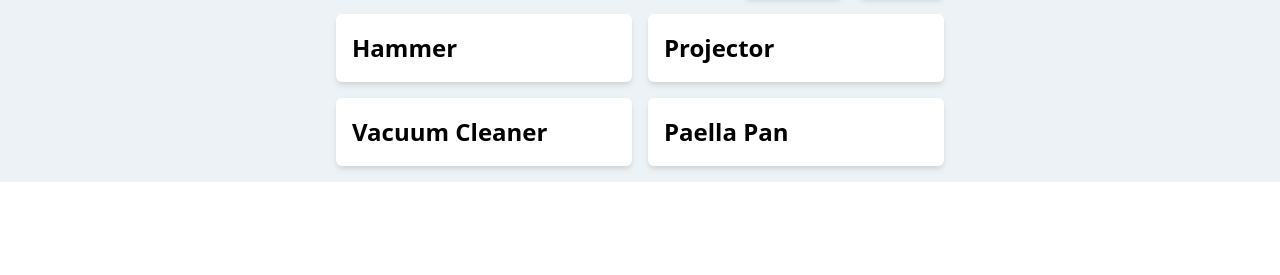
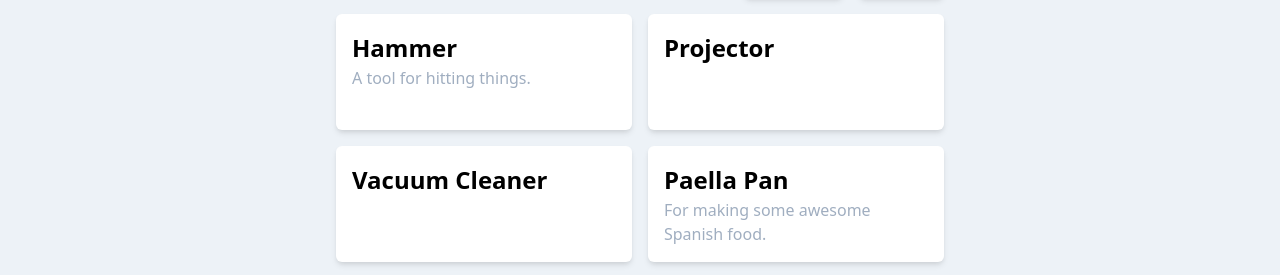
Before and after one commit to dillonfagan/willow, a Svelte app: page / in a window 1280 px wide. Shown: the part 740-1015 px from the top of the page. Before the commit the page ends 922 px from the top, so only its background shows below. Built offline with nearby package versions, Linux system fonts and the light colour scheme.

Commit message:
Add subtle prop to Text

```diff
--- a/src/App.svelte
+++ b/src/App.svelte
@@ -35,6 +35,7 @@
 				<Card>
 					<Container>
 						<Title>Hammer</Title>
+						<Text subtle>A tool for hitting things.</Text>
 					</Container>
 				</Card>
 				<Card>
@@ -50,6 +51,7 @@
 				<Card>
 					<Container>
 						<Title>Paella Pan</Title>
+						<Text subtle>For making some awesome Spanish food.</Text>
 					</Container>
 				</Card>
 			</Grid>
--- a/src/components/Text.svelte
+++ b/src/components/Text.svelte
@@ -1,3 +1,13 @@
-<div class="text-md text-gray-800">
+<script>
+    export let subtle = false;
+</script>
+
+<div class:subtle class="text-md text-gray-800">
     <slot />
 </div>
+
+<style>
+    div.subtle {
+        @apply text-gray-500;
+    }
+</style>
```
